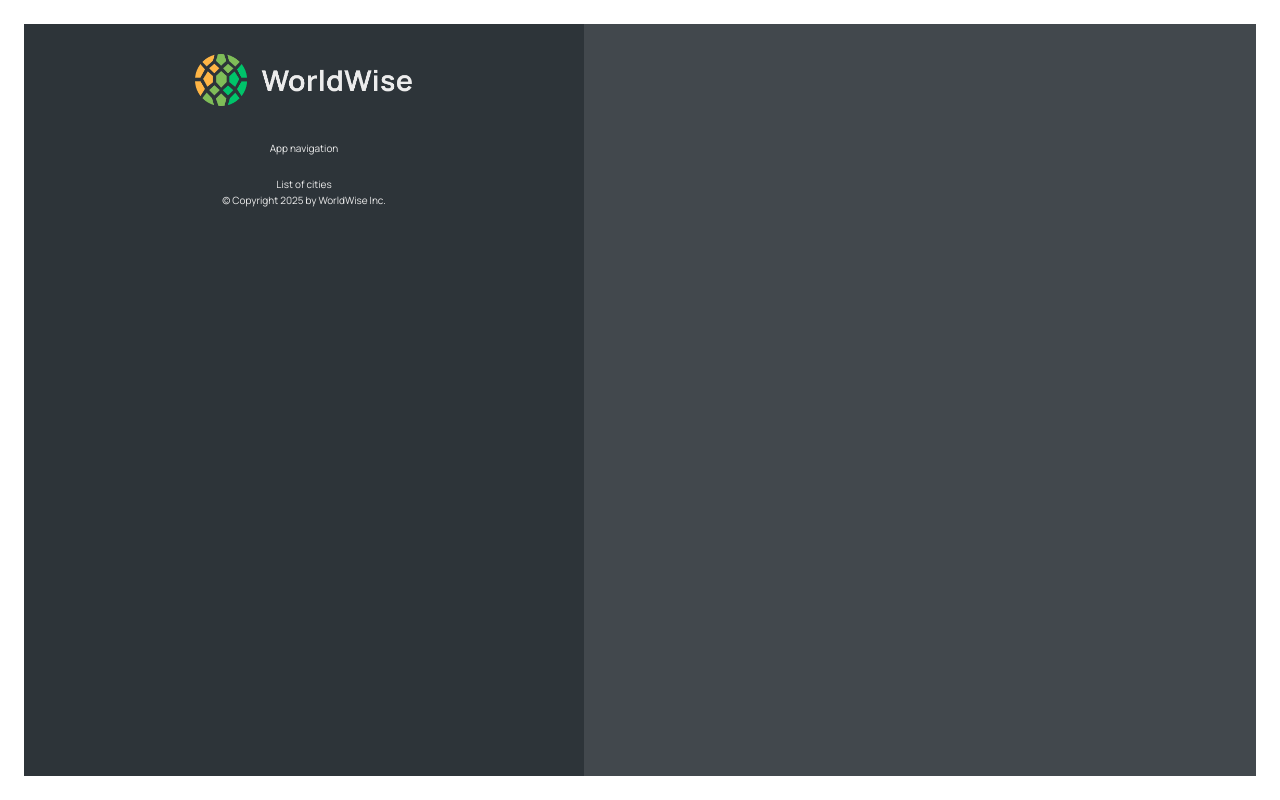
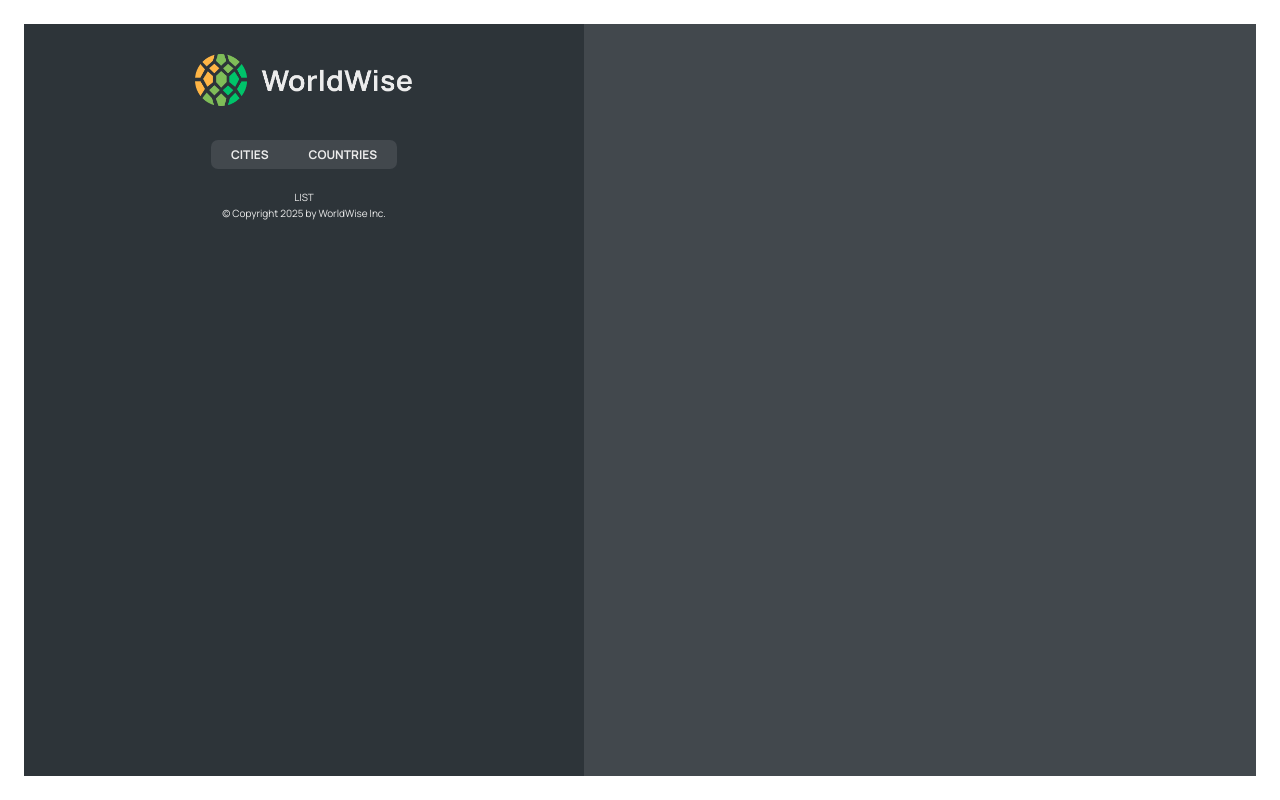
Before and after one commit to nada-khairaldin/WordWise-webApp, a React (Vite) app: page /app in a window 1280 px wide. Built offline with nearby package versions, Linux system fonts and the light colour scheme.

Commit message:
add nested routers and index one

```diff
--- a/src/App.jsx
+++ b/src/App.jsx
@@ -11,8 +11,13 @@
     <div>
       <BrowserRouter>
         <Routes>
-          <Route path = "/" element={<HomePage/>}/>
-          <Route path="app" element={<AppLayout />} />
+          <Route index element={<HomePage />} />
+          <Route path="app" element={<AppLayout />}>
+            <Route index element={<p>LIST</p>} />
+            <Route path="cities" element={<p> List of cities</p>} />
+            <Route path="countries" element={<p> countries</p>} />
+            <Route path="form" element={<p>Form</p>} />
+          </Route>
           <Route path="product" element={<Product />} />
           <Route path="pricing" element={<Pricing />} />
           <Route path="login" element={<Login />} />
--- a/src/components/AppNav.jsx
+++ b/src/components/AppNav.jsx
@@ -2,7 +2,18 @@
 import styles from "./AppNav.module.css";
 
 function AppNav() {
-  return <nav className={styles.nav}>App navigation</nav>;
+  return (
+    <nav className={styles.nav}>
+      <ul>
+        <li>
+          <NavLink to="cities">Cities</NavLink>
+        </li>
+        <li>
+          <NavLink to="countries">Countries</NavLink>
+        </li>
+      </ul>
+    </nav>
+  );
 }
 
 export default AppNav;
--- a/src/components/Logo.jsx
+++ b/src/components/Logo.jsx
@@ -5,7 +5,7 @@
   return (
     <Link to="/">
       <img
-        src="./logo.png"
+        src="../public/logo.png"
         alt="WorldWise logo"
         className={styles.logo}
       />
--- a/src/components/Sidebar.jsx
+++ b/src/components/Sidebar.jsx
@@ -1,4 +1,5 @@
 import styles from "./Sidebar.module.css";
+import { Outlet } from "react-router-dom";
 import Logo from "./Logo";
 import AppNav from "./AppNav";
 import Footer from "./Footer";
@@ -7,7 +8,7 @@
     <div className={styles.sidebar}>
       <Logo />
       <AppNav />
-      <p>List of cities</p>
+      <Outlet />
       <Footer />
     </div>
   );
```
